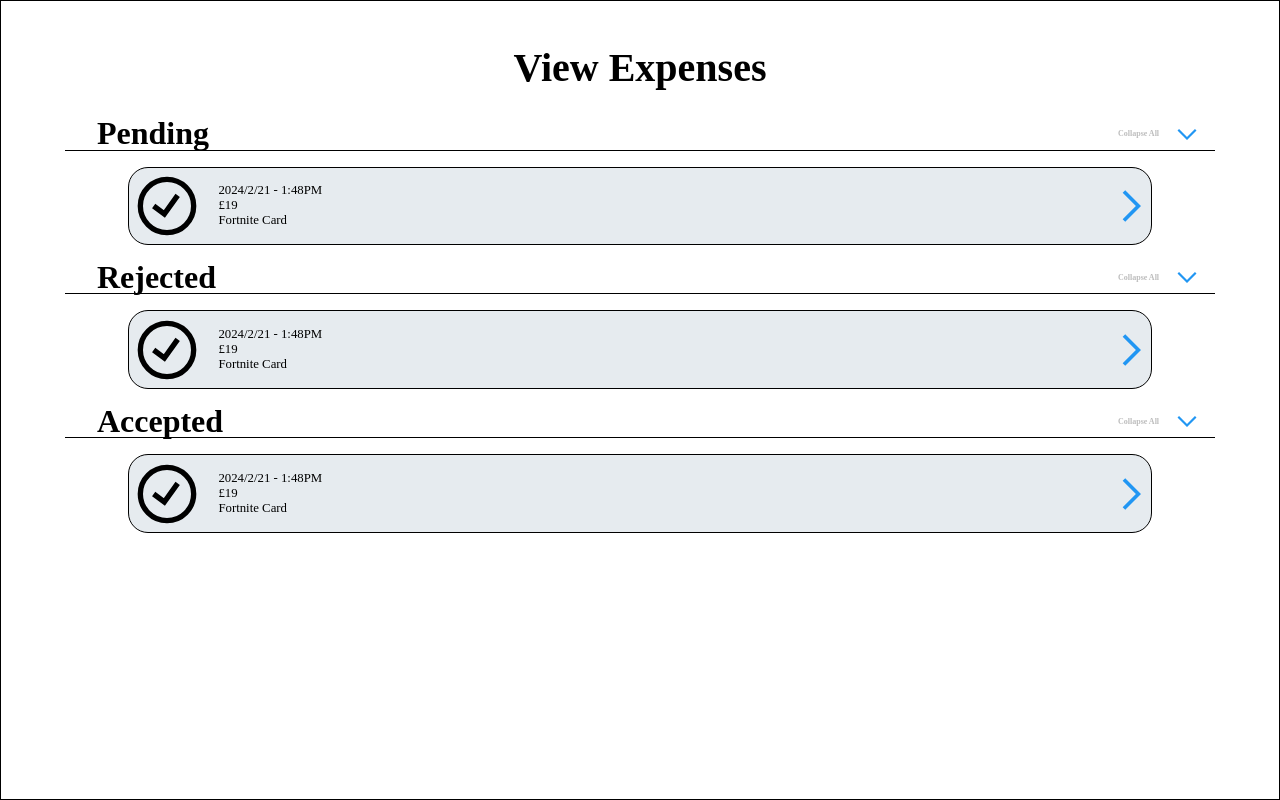
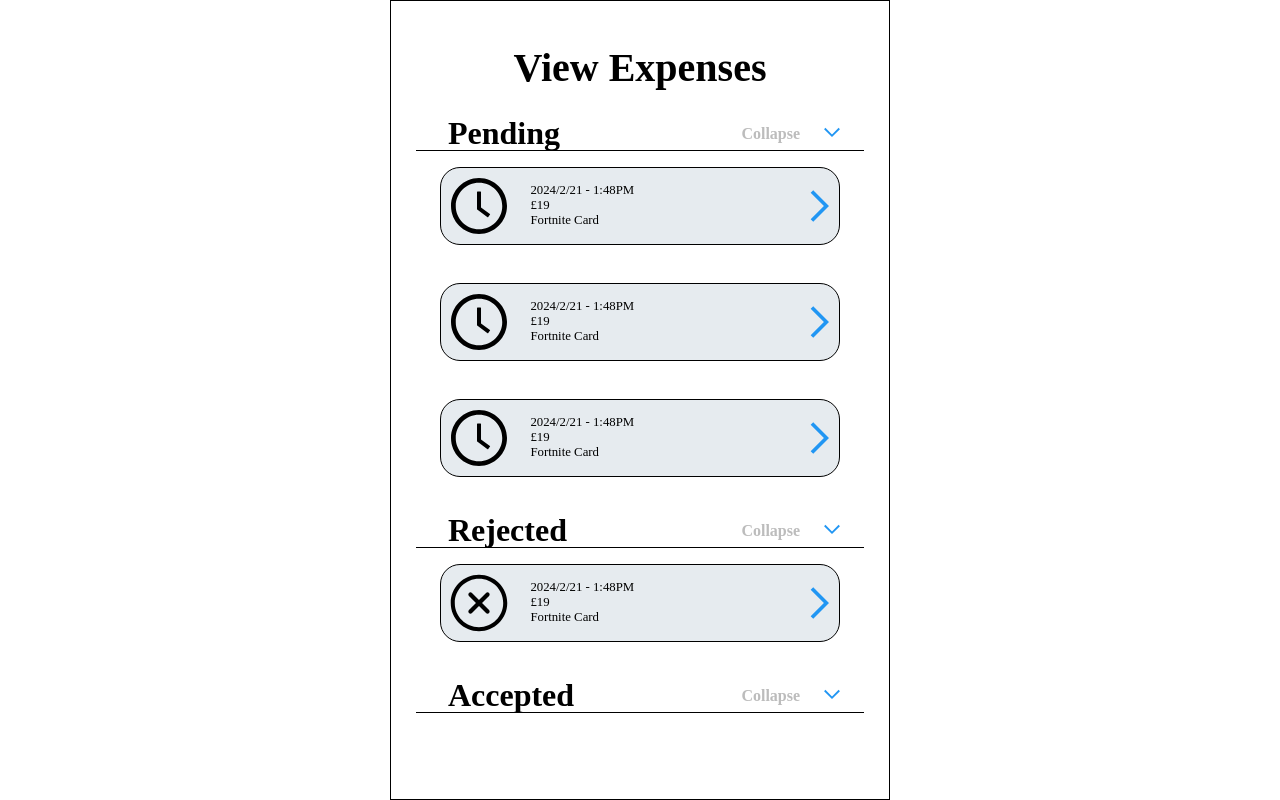
Before and after one commit to barcysaivaras1/FDM-Front-End, a React (Vite) app: page /expenses in a window 1280 px wide. Built offline with nearby package versions, Linux system fonts and the light colour scheme.

Commit message:
VIEW EXPENSES PAGE IS EPIC NOW
It works, It will randomly display different states of expenses. For testing purposes

```diff
--- a/package.json
+++ b/package.json
@@ -13,7 +13,8 @@
     "react": "^18.2.0",
     "react-dom": "^18.2.0",
     "react-icons": "^5.0.1",
-    "react-router-dom": "^6.22.3"
+    "react-router-dom": "^6.22.3",
+    "react-spring": "^9.7.3"
   },
   "devDependencies": {
     "@types/react": "^18.2.64",
--- a/src/components/ClaimantExpenses.jsx
+++ b/src/components/ClaimantExpenses.jsx
@@ -4,15 +4,85 @@ import { AiOutlineClockCircle } from "react-icons/ai";
 import { RxCrossCircled } from "react-icons/rx";
 import { GrStatusGood } from "react-icons/gr";
 import {React, useState} from 'react';
+import { useTransition,animated } from 'react-spring';
 
 //Maybe we would retrieve each expense on the server and store them in specific arrays?
 var AcceptedArr = []
 var PendingArr = []
 var RejectedArr = []
+var counter = 4;
+
 
 function ClaimantExpenses(){
 
-    const expense={date_time:"2024/2/21 - 1:48PM",currency_type:"£",amount:"19",desc:"Fortnite Card",state:"Accepted"}
+    //Example expense object, This is used to display
+    const [expense, setExpense] = useState({date_time:"2024/2/21 - 1:48PM",currency_type:"£",amount:"19",desc:"Fortnite Card",state:"Accepted"})
+
+
+    //epic, DELETE THIS ONCE BACKEND WORKS AND POPULATES THE 3 ARRAYS ABOVE
+    for(var i=0;i<counter;i++){
+    const diffStates = ["Pending","Accepted","Rejected"]
+    console.log("Happy")
+    var rdmState = diffStates[(Math.floor(Math.random() * diffStates.length))]
+    console.log(rdmState)
+    const newExpense = {...expense, state: rdmState};
+    console.log(newExpense.state)
+
+    if (newExpense.state === "Accepted"){
+        AcceptedArr.push(newExpense)
+    }
+    else if (newExpense.state === "Pending"){
+        PendingArr.push(newExpense)
+    }
+    else if (newExpense.state === "Rejected"){
+        RejectedArr.push(newExpense)
+    }
+    }
+    counter=0
+    //end of EPIC
+
+
+
+    //To check the state of each type of expense
+    const [isCollapsed, setIsCollapsed] = useState({pending:true, rejected:true, accepted:true})
+
+    //Animations
+    const transition_pending = useTransition(isCollapsed.pending ,{
+        from: {x:-2000,opacty:0, height:0},
+        enter: {x:0, opacity:1, height:100},
+        leave: {x:2000 ,opacity:0, height:0},
+        config: { duration: 400 },
+    })
+    const transition_rejected = useTransition(isCollapsed.rejected ,{
+        from: {x:-2000, opacty:0, height:0},
+        enter: {x:0, opacity:1, height:100},
+        leave: {x:2000 ,opacity:0, height:0},
+        config: { duration: 400 },
+    })
+    const transition_accepted = useTransition(isCollapsed.accepted ,{
+        from: {x:-2000, opacty:0, height:0},
+        enter: {x:0, opacity:1, height:100},
+        leave: {x:2000 ,opacity:0, height:0},
+        config: { duration: 400 },
+    })
+
+    //This handles what will happen when the collapse button is pressed
+    const handleCollapse = (column) =>{
+
+        if(column === "pending"){
+            const swapCollapse = {...isCollapsed, pending  :!(isCollapsed.pending)}
+            setIsCollapsed(swapCollapse)
+        }
+        else if(column === "rejected"){
+            const swapCollapse = {...isCollapsed, rejected  :!isCollapsed.rejected}
+            setIsCollapsed(swapCollapse)
+        }
+        else if(column === "accepted"){
+            const swapCollapse = {...isCollapsed, accepted  :!isCollapsed.accepted}
+            setIsCollapsed(swapCollapse)
+        }
+    }
+
 
 
     return(
@@ -22,23 +92,39 @@ function ClaimantExpenses(){
                 <div className='expense-column'>
                     <div className='h2-collapse'>
                         <h2 className='ExpenseType'>Pending</h2>
-                <p className='collapse-text'>Collapse All</p>
-                <FcCollapse/>
+                        <p className='collapse-text'>{isCollapsed.pending ? "Collapse" : "Expand"}</p>
+                        <button onClick={() => handleCollapse("pending")}><FcCollapse/></button>
                     </div>
-                <ExpenseBox expense={expense}/>
+                    {
+                       PendingArr.map((expense, index) =>
+                       (transition_pending((style, item) =>
+                       item ? <animated.div style={style}><ExpenseBox key={index} expense={expense}/></animated.div>
+                       : '')
+                       ))
+                    }
                 </div>
                 <div className='h2-collapse'>
                     <h2 className='ExpenseType'>Rejected</h2>
-                <p className='collapse-text'>Collapse All</p>
-                <FcCollapse/>
+                    <p className='collapse-text'>{isCollapsed.rejected ? "Collapse" : "Expand"}</p>
+                    <button onClick={() => handleCollapse("rejected")}><FcCollapse/></button>
                 </div>
-                <ExpenseBox expense={expense}/>
+                {
+                     RejectedArr.map((expense, index) =>
+                     (transition_rejected((style, item) =>
+                     item ? <animated.div style={style}><ExpenseBox key={index} expense={expense}/></animated.div>
+                     : '')
+                     ))
+                }
                 <div className='h2-collapse'>
                     <h2 className='ExpenseType'>Accepted</h2>
-                <p className='collapse-text'>Collapse All</p>
-                <FcCollapse/>
+                    <p className='collapse-text'>{isCollapsed.accepted ? "Collapse" : "Expand"}</p>
+                    <button onClick={() => handleCollapse("accepted")}><FcCollapse/></button>
                     </div>
-                <ExpenseBox expense={expense}/>
+                { AcceptedArr.map((expense, index) =>
+                       (transition_accepted((style, item) =>
+                       item ? <animated.div style={style}><ExpenseBox key={index} expense={expense}/></animated.div>
+                       : '')
+                       ))}
             </div>
         </div>
     )
@@ -48,12 +134,8 @@ export default ClaimantExpenses;
 
 const ExpenseBox = (props) =>{
 
-    console.log(props.expense.amount)
-    //This should have three states, Pending, Rejected, Accepted
-    const [expenseState, setState] = useState("Accepted")
     var img
 
-    //expenseState should be updated by checking the state on server?
     if(props.expense.state === "Pending"){
         img = <AiOutlineClockCircle />
     }
--- a/src/css/ClaimantExpenses.css
+++ b/src/css/ClaimantExpenses.css
@@ -1,5 +1,9 @@
 .ViewExpensesPage{
+    overflow: hidden;
     font-family: "Kaiti SC";
+    max-width: 500px;
+    margin-left: auto;
+    margin-right: auto;
 }
 #PhoneBox{
     width: 100%;
@@ -9,6 +13,7 @@
     margin-left: auto;
     margin-right: auto;
 }
+
 #Title{
     max-width: fit-content;
     margin-left: auto;
@@ -30,17 +35,20 @@
 }
 .ExpenseType{
     font-size: 2em;
-    font-weight: 600;;
 }
 .h2-collapse .collapse-text{
-    font-size: 1vh;
+    font-size: 1em;
     font-weight: bold;
     color: rgba(128, 128, 128, 0.527);
     margin-left: auto;
 }
+.h2-collapse button{
+    border: none;
+    background-color: white;
+}
 .h2-collapse svg{
     padding-left: 1rem;
-    font-size: 3vh;
+    font-size: 1.5em;
     transform: rotate(180deg);
 }
 
```
Also changed, not shown: 1 other file (tests, documents, lock files or other folders). Lines whose indentation alone changed are shown as unchanged.
